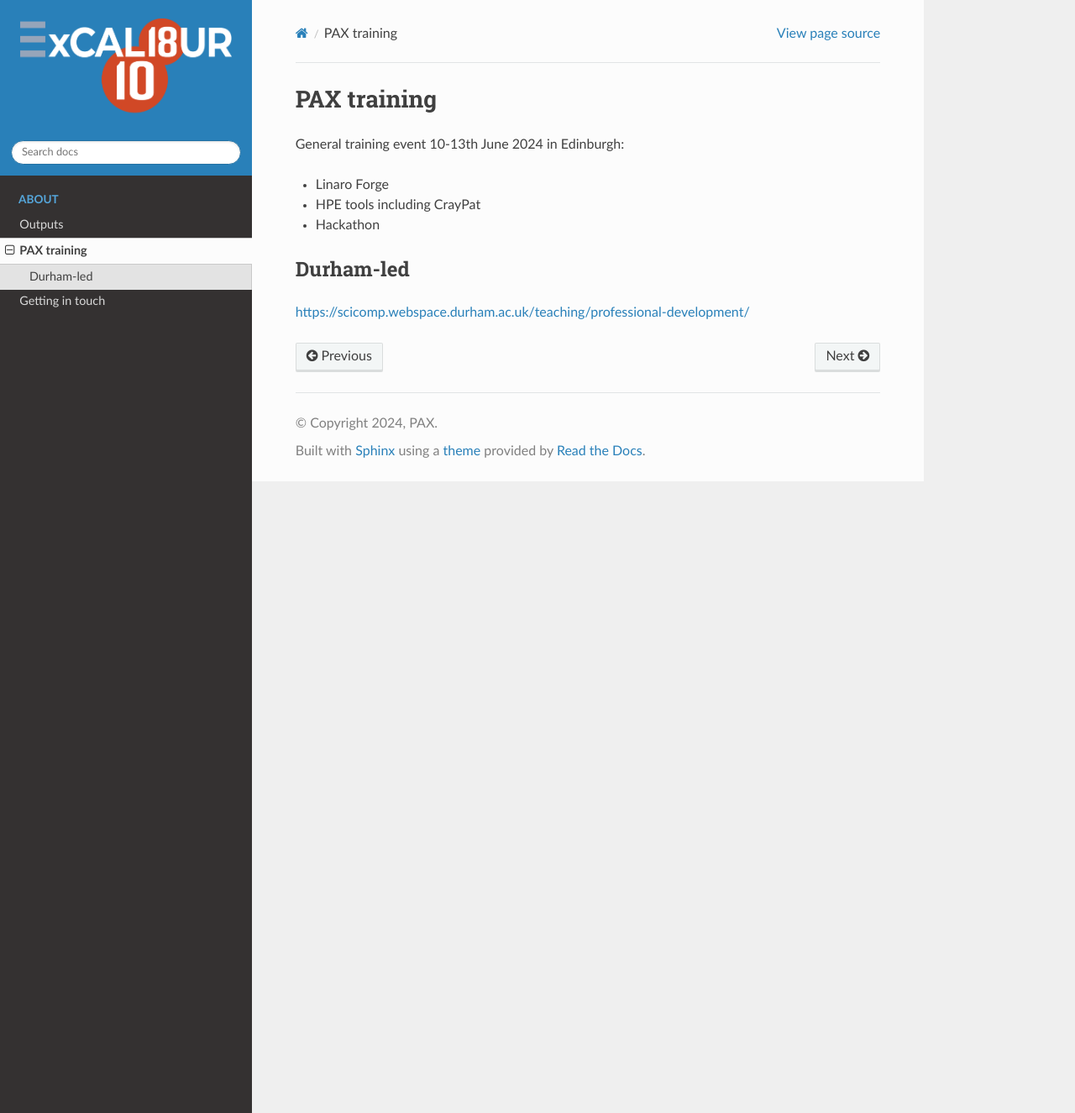
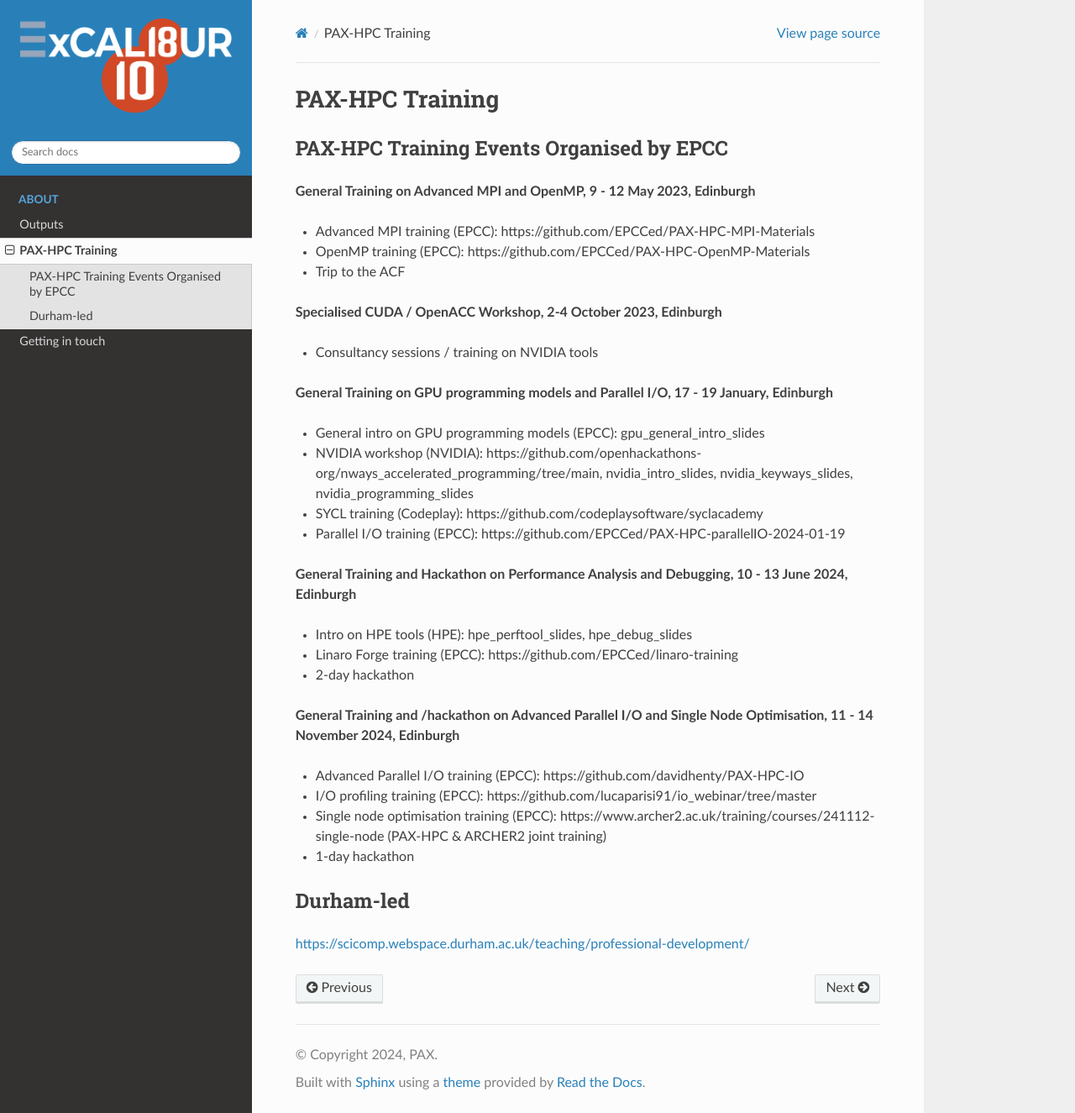
Before and after one commit to xguo-epcc/pax-hpc, a Sphinx documentation site: the page built from docs/training.md, in a window 1280 px wide and 1325 px high. Shown: the whole window at 84% size. Built offline with Sphinx 7.4.7 and the Read the Docs theme 3.1.0, drawn with Linux system fonts in a browser that asks for light colours.

Commit message:
Update training.md
Added all training events at EPCC and material links

```diff
--- a/docs/training.md
+++ b/docs/training.md
@@ -1,10 +1,31 @@
-# PAX training
+# PAX-HPC Training
 
-General training event 10-13th June 2024 in Edinburgh:
+## PAX-HPC Training Events Organised by EPCC
 
- - Linaro Forge
- - HPE tools including CrayPat
- - Hackathon
+**General Training on Advanced MPI and OpenMP, 9 - 12 May 2023, Edinburgh**
+- Advanced MPI training (EPCC): https://github.com/EPCCed/PAX-HPC-MPI-Materials
+- OpenMP training (EPCC): https://github.com/EPCCed/PAX-HPC-OpenMP-Materials
+- Trip to the ACF
+
+**Specialised CUDA / OpenACC Workshop, 2-4 October 2023, Edinburgh**
+- Consultancy sessions / training on NVIDIA tools
+
+**General Training on GPU programming models and Parallel I/O, 17 - 19 January, Edinburgh**
+- General intro on GPU programming models (EPCC): gpu_general_intro_slides
+- NVIDIA workshop (NVIDIA): https://github.com/openhackathons-org/nways_accelerated_programming/tree/main, nvidia_intro_slides, nvidia_keyways_slides, nvidia_programming_slides
+- SYCL training (Codeplay): https://github.com/codeplaysoftware/syclacademy
+- Parallel I/O training (EPCC): https://github.com/EPCCed/PAX-HPC-parallelIO-2024-01-19
+
+**General Training and Hackathon on Performance Analysis and Debugging, 10 - 13 June 2024, Edinburgh**
+ - Intro on HPE tools (HPE): hpe_perftool_slides, hpe_debug_slides
+ - Linaro Forge training (EPCC): https://github.com/EPCCed/linaro-training
+ - 2-day hackathon
+
+**General Training and /hackathon on Advanced Parallel I/O and Single Node Optimisation, 11 - 14 November 2024, Edinburgh**
+ - Advanced Parallel I/O training (EPCC): https://github.com/davidhenty/PAX-HPC-IO
+ - I/O profiling training (EPCC): https://github.com/lucaparisi91/io_webinar/tree/master
+ - Single node optimisation training (EPCC): https://www.archer2.ac.uk/training/courses/241112-single-node (PAX-HPC & ARCHER2 joint training)
+ - 1-day hackathon
 
 ## Durham-led
 
```
